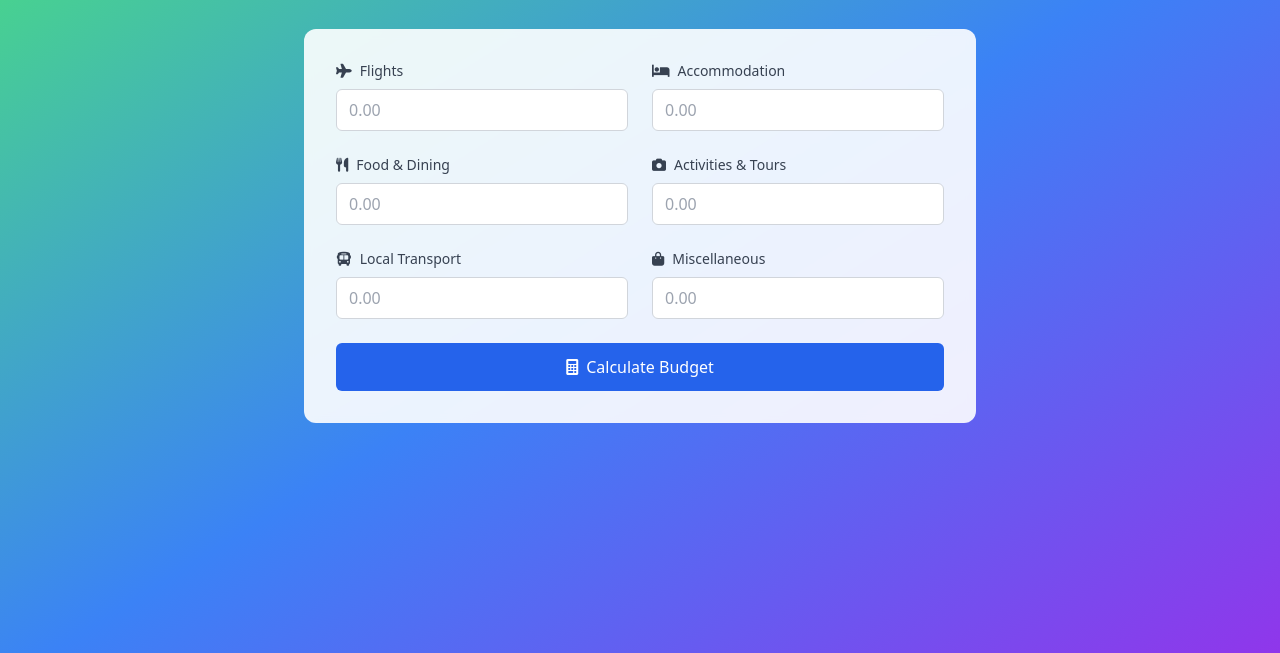
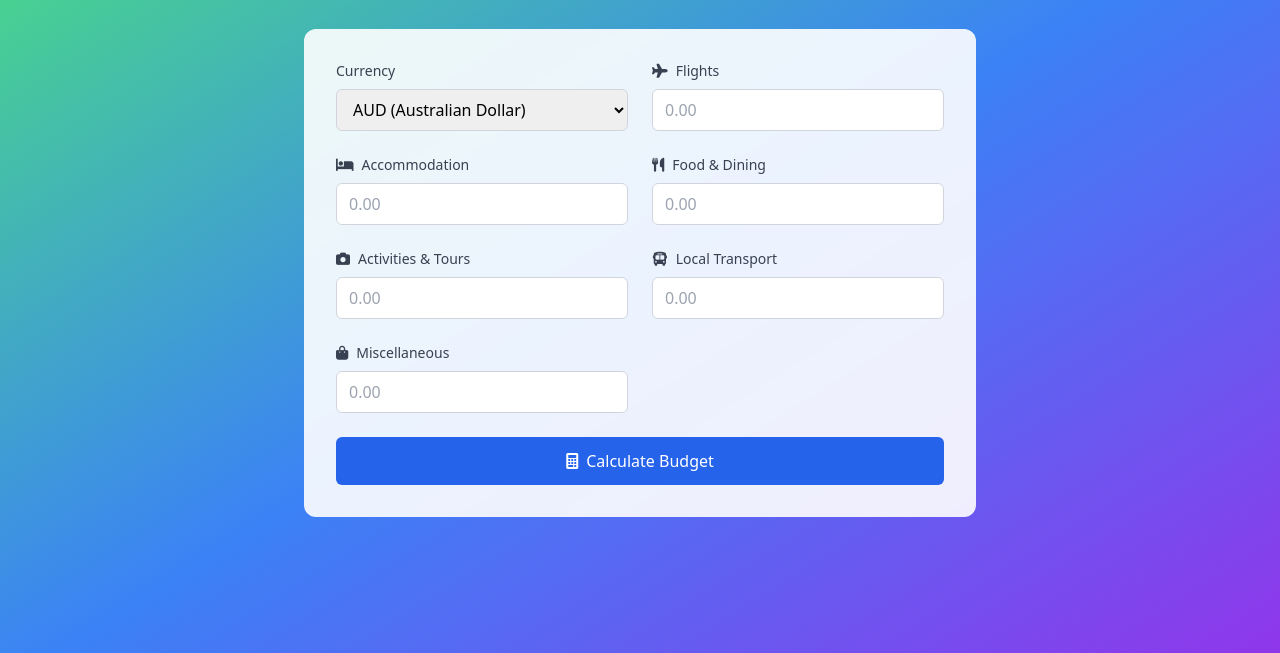
Before and after one commit to ElliotHunt1/ClaudioCode, a Flask app: page /budget in a window 1280 px wide. Shown: the part 115-768 px from the top of the page. Run offline with Flask 3, Linux system fonts and the light colour scheme; some libraries are stand-ins or nearby versions.

Commit message:
adding live currency symbol support to budget results

```diff
--- a/app.py
+++ b/app.py
@@ -52,6 +52,13 @@ def bookings():
     bookings_data = load_bookings()
     return render_template('bookings.html', bookings=bookings_data)
 
+CURRENCY_RATES = {
+    'AUD': 1.0,
+    'USD': 0.67,
+    'EUR': 0.60,
+    'GBP': 0.52
+}
+
 def safe_float(value):
     try:
         if value is None or value == '':
@@ -60,10 +67,26 @@ def safe_float(value):
     except (ValueError, TypeError):
         return 0.0
 
+def get_live_rates(base='AUD'):
+    import requests
+    try:
+        resp = requests.get(f'https://api.exchangerate.host/latest?base={base}&symbols=USD,EUR,GBP,AUD', timeout=5)
+        resp.raise_for_status()
+        data = resp.json()
+        if 'rates' in data:
+            return data['rates']
+    except Exception:
+        pass
+    return None
+
 @app.route('/api/budget/calculate', methods=['POST'])
 def calculate_budget():
     data = request.json or {}
-    # Simple budget calculation
+    currency = data.get('currency', 'AUD').upper()
+    if currency not in CURRENCY_RATES:
+        currency = 'AUD'
+
+    # Simple budget calculation in selected currency
     flights = safe_float(data.get('flights', 0))
     accommodation = safe_float(data.get('accommodation', 0))
     food = safe_float(data.get('food', 0))
@@ -72,14 +95,30 @@ def calculate_budget():
     misc = safe_float(data.get('misc', 0))
 
     subtotal = flights + accommodation + food + activities + transport + misc
-    # Assume 10% contingency
-    total = subtotal * 1.1
+    contingency = subtotal * 0.1
+    total = subtotal + contingency
+
+    # Live rates fallback
+    rates = get_live_rates(base='AUD')
+    if rates and currency in rates:
+        rate = rates[currency]
+    else:
+        rate = CURRENCY_RATES.get(currency, 1.0)
+
+    total_aud = round(total / rate, 2)
+    subtotal_aud = round(subtotal / rate, 2)
+    contingency_aud = round(contingency / rate, 2)
 
     return jsonify({
         'subtotal': round(subtotal, 2),
-        'contingency': round(subtotal * 0.1, 2),
+        'contingency': round(contingency, 2),
         'total': round(total, 2),
-        'currency': 'AUD'
+        'currency': currency,
+        'rate': rate,
+        'subtotal_aud': subtotal_aud,
+        'contingency_aud': contingency_aud,
+        'total_aud': total_aud,
+        'live_rates': rates or CURRENCY_RATES
     })
 
 @app.route('/api/itinerary/update', methods=['POST'])
--- a/templates/budget.html
+++ b/templates/budget.html
@@ -21,6 +21,15 @@
         <div class="max-w-2xl mx-auto bg-white/90 backdrop-blur-sm rounded-xl p-8">
             <form id="budget-form" class="space-y-6">
                 <div class="grid md:grid-cols-2 gap-6">
+                    <div>
+                        <label class="block text-sm font-medium text-gray-700 mb-2">Currency</label>
+                        <select name="currency" class="w-full px-3 py-2 border border-gray-300 rounded-md focus:outline-none focus:ring-2 focus:ring-blue-500">
+                            <option value="AUD" selected>AUD (Australian Dollar)</option>
+                            <option value="USD">USD (US Dollar)</option>
+                            <option value="EUR">EUR (Euro)</option>
+                            <option value="GBP">GBP (British Pound)</option>
+                        </select>
+                    </div>
                     <div>
                         <label class="block text-sm font-medium text-gray-700 mb-2">
                             <i class="fas fa-plane mr-2"></i>Flights
@@ -64,20 +73,24 @@
             </form>
 
             <div id="budget-results" class="mt-8 hidden">
-                <h3 class="text-xl font-semibold text-gray-800 mb-4">Budget Summary (AUD)</h3>
+                <h3 class="text-xl font-semibold text-gray-800 mb-4">Budget Summary</h3>
                 <div class="bg-gray-50 rounded-lg p-4 space-y-2">
                     <div class="flex justify-between">
-                        <span>Subtotal:</span>
+                        <span>Selected Currency Subtotal:</span>
                         <span id="subtotal" class="font-medium">$0.00</span>
                     </div>
                     <div class="flex justify-between">
                         <span>10% Contingency:</span>
                         <span id="contingency" class="font-medium">$0.00</span>
                     </div>
-                    <hr class="my-2">
-                    <div class="flex justify-between text-lg font-bold">
+                    <div class="flex justify-between">
                         <span>Total Estimated Cost:</span>
                         <span id="total" class="text-blue-600">$0.00</span>
+                    </div>
+                    <hr class="my-2">
+                    <div class="flex justify-between text-sm text-gray-600">
+                        <span>Converted to AUD:</span>
+                        <span id="total-aud" class="font-medium">AUD 0.00</span>
                     </div>
                 </div>
             </div>
@@ -98,9 +111,13 @@
                 });
                 const result = await response.json();
 
-                document.getElementById('subtotal').textContent = `$${result.subtotal}`;
-                document.getElementById('contingency').textContent = `$${result.contingency}`;
-                document.getElementById('total').textContent = `$${result.total}`;
+                const currency = result.currency || 'AUD';
+                const symbol = currency === 'USD' ? '$' : currency === 'EUR' ? '€' : currency === 'GBP' ? '£' : 'A$';
+
+                document.getElementById('subtotal').textContent = `${symbol}${result.subtotal}`;
+                document.getElementById('contingency').textContent = `${symbol}${result.contingency}`;
+                document.getElementById('total').textContent = `${symbol}${result.total}`;
+                document.getElementById('total-aud').textContent = `AUD ${result.total_aud}`;
                 document.getElementById('budget-results').classList.remove('hidden');
             } catch (error) {
                 console.error('Error calculating budget:', error);
```
